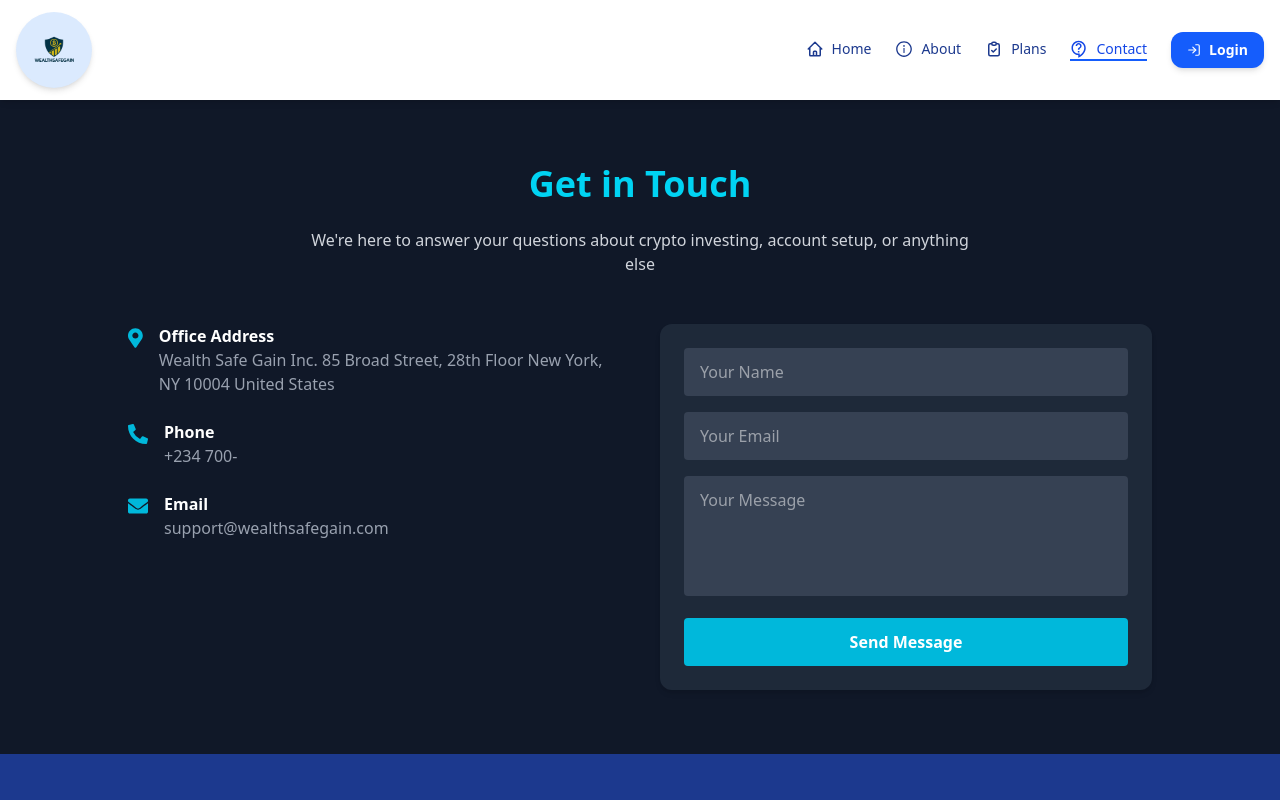
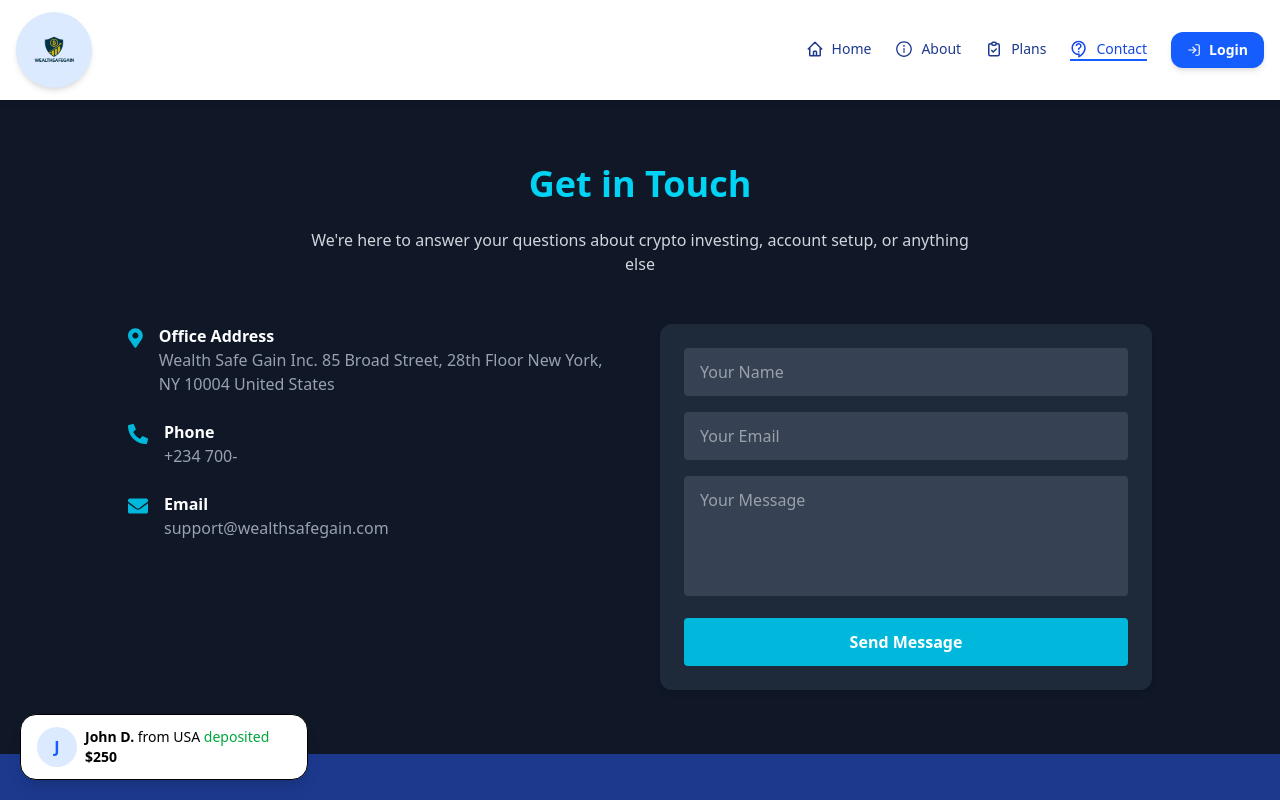
Before and after one commit to codehub1001/wealthsafe, a React (Vite) app: page /contact in a window 1280 px wide. Both pictures are taken after typing "Sample", "name@example.com", "Sample" into the empty fields and a click on the button "Send Message". Shown: the top 800 px of the page. Built offline with nearby package versions, Linux system fonts and the light colour scheme.

Commit message:
Inl commit

```diff
--- a/src/App.jsx
+++ b/src/App.jsx
@@ -29,6 +29,7 @@
 import ForgotPassword from './components/ForgotPassword';
 import TawkToWidget from './components/TawkToWidget';
 import BuyBitcoinTutorial from './components/BuyBitcoinTutorial';
+import LiveNotifications from './components/LiveNotifications';
 
 const AppLayout = () => {
   const location = useLocation();
@@ -56,6 +57,7 @@
     <>
       {/* Show TranslateBar on all pages */}
       <TawkToWidget/>
+      <LiveNotifications/>
       {/* Conditionally show Header */}
       {!hideLayout && <Header />}
 
--- /dev/null
+++ b/src/components/LiveNotifications.jsx
@@ -0,0 +1,63 @@
+import React, { useEffect, useState } from "react";
+import { motion, AnimatePresence } from "framer-motion";
+
+// Example notifications (you’ll replace with real API/WebSocket data)
+const sampleEvents = [
+  { name: "John D.", country: "USA", action: "deposited", amount: "$250" },
+  { name: "Fatima K.", country: "Nigeria", action: "withdrew", amount: "$120" },
+  { name: "Luis P.", country: "Brazil", action: "deposited", amount: "$500" },
+  { name: "Chen W.", country: "China", action: "withdrew", amount: "$300" },
+  { name: "james", country: "USA", action: "withdrew", amount: "$3000" },
+  { name: "mary", country: "Canada", action: "withdrew", amount: "$200" },
+];
+
+const LiveNotifications = () => {
+  const [notifications, setNotifications] = useState([]);
+
+  useEffect(() => {
+    let index = 0;
+
+    const interval = setInterval(() => {
+      const event = sampleEvents[index % sampleEvents.length];
+      setNotifications((prev) => [...prev, { id: Date.now(), ...event }]);
+
+      // Auto remove after 5s
+      setTimeout(() => {
+        setNotifications((prev) => prev.slice(1));
+      }, 5000);
+
+      index++;
+    }, 6000); // show every 6s
+
+    return () => clearInterval(interval);
+  }, []);
+
+  return (
+    <div className="fixed bottom-5 left-5 space-y-2 z-50">
+      <AnimatePresence>
+        {notifications.map((note) => (
+          <motion.div
+            key={note.id}
+            initial={{ opacity: 0, x: -50 }}
+            animate={{ opacity: 1, x: 0 }}
+            exit={{ opacity: 0, x: -50 }}
+            transition={{ duration: 0.5 }}
+            className="bg-white shadow-lg rounded-2xl px-4 py-3 border flex items-center gap-2 w-72"
+          >
+            <div className="flex-shrink-0 w-10 h-10 bg-blue-100 rounded-full flex items-center justify-center text-blue-600 font-bold">
+              {note.name.charAt(0)}
+            </div>
+            <div className="text-sm">
+              <span className="font-semibold">{note.name}</span> from{" "}
+              <span className="font-medium">{note.country}</span>{" "}
+              <span className="text-green-600">{note.action}</span>{" "}
+              <span className="font-semibold">{note.amount}</span>
+            </div>
+          </motion.div>
+        ))}
+      </AnimatePresence>
+    </div>
+  );
+};
+
+export default LiveNotifications;
```
